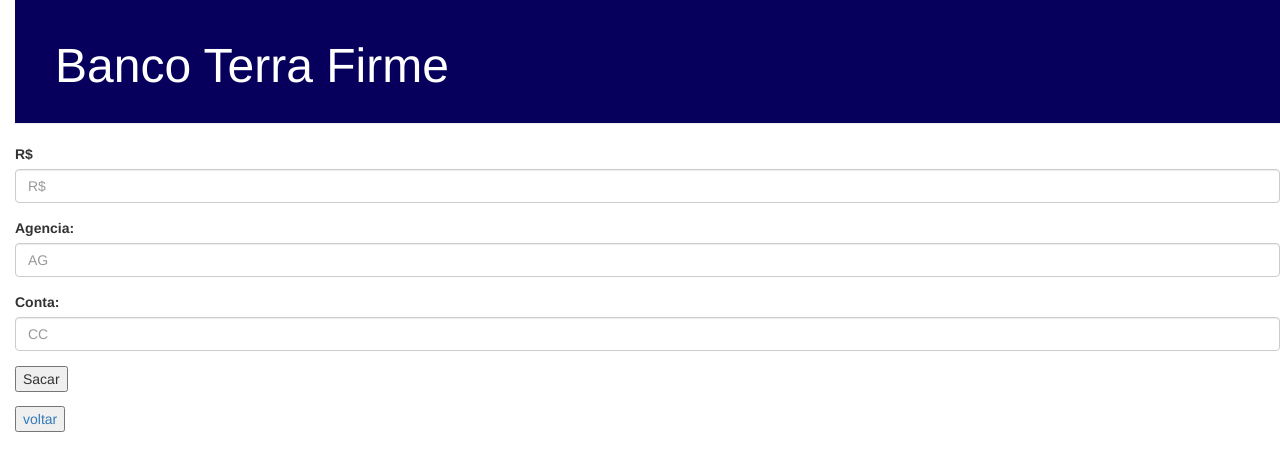
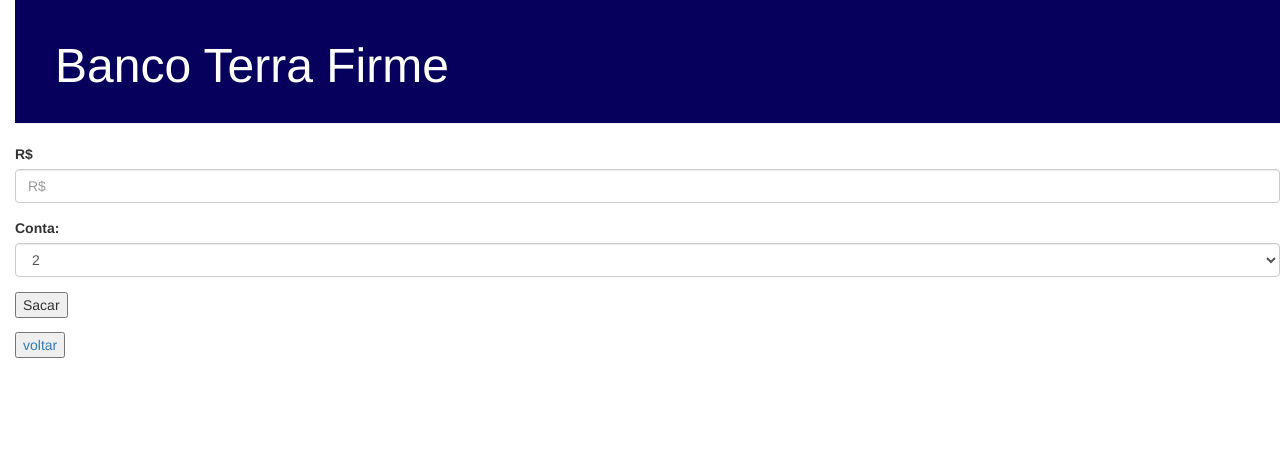
Before and after one commit to erickalo/banco, a Django app: page /sacar/ in a window 1280 px wide. Shown: the top 471 px of the page. Run offline with Django 3.2, Linux system fonts and the light colour scheme; the visitor is signed in with stand-in values (Sample User, id 1); some libraries are stand-ins or nearby versions.

Commit message:
Correção de bugs

```diff
--- a/blog/templates/blog/saque.html
+++ b/blog/templates/blog/saque.html
@@ -18,12 +18,11 @@
                 <input type="number", class="form-control" id="deposito" name="saque" placeholder="R$">
             </div>
             <div class="form-group">
-                <label for="agencia">Agencia:</label>
-                <input type="number", class="form-control" id="agencia" name="agencia" placeholder="AG">
-            </div>
-            <div class="form-group">
                 <label for="conta">Conta:</label>
-                <input type="number", class="form-control" id="conta" name="conta" placeholder="CC">
+                <select class="form-control" id="conta" name="conta">
+                    <option value="2">2</option>
+                    <option value="3">3</option>
+                </select>
             </div>
             <div>
                 {% for message in messages %}
--- a/blog/views.py
+++ b/blog/views.py
@@ -55,14 +55,21 @@ def deposito(request):
     if request.POST:
         conta = request.POST.get('conta')
         agencia = request.POST.get('agencia')
-        deposito = int(request.POST.get('deposito'))
-        if Clientes.objects.filter(user=request.user, cod_agencia=agencia, numero_conta=conta):
-            cli = Clientes.objects.get(user=request.user, cod_agencia=agencia, numero_conta=conta)
-            cli.saldo = deposito + cli.saldo
-            cli.save()
-            messages.success(request, f'Deposito realizado. Saldo atual: {cli.saldo}')
+        deposito = request.POST.get('deposito')
+        if deposito == '':
+            messages.error(request, 'ERRO! Valor inválido')
         else:
-            messages.error(request, 'ERRO! Conta não encontrada!')
+            deposito = int(deposito)
+            if conta == '' or agencia == '':
+                messages.error(request, 'ERRO! Conta não encontrada!')
+            else:
+                if Clientes.objects.filter(user=request.user, cod_agencia=agencia, numero_conta=conta):
+                    cli = Clientes.objects.get(user=request.user, cod_agencia=agencia, numero_conta=conta)
+                    cli.saldo = deposito + cli.saldo
+                    cli.save()
+                    messages.success(request, f'Deposito realizado. Saldo atual: {cli.saldo}')
+                else:
+                    messages.error(request, 'ERRO! Conta não encontrada!')
     return redirect('/depositar')
 
 
@@ -70,16 +77,19 @@ def deposito(request):
 def saque(request):
     if request.POST:
         conta = request.POST.get('conta')
-        agencia = request.POST.get('agencia')
-        saque = int(request.POST.get('saque'))
-        if Clientes.objects.filter(user=request.user, cod_agencia=agencia, numero_conta=conta):
-            cli = Clientes.objects.get(user=request.user, cod_agencia=agencia, numero_conta=conta)
-            if saque <= cli.saldo:
-                cli.saldo = cli.saldo - saque
-                cli.save()
-                messages.success(request, f'Saque realizado. Saldo atual: {cli.saldo}')
+        saque = request.POST.get('saque')
+        if saque == '':
+            messages.error(request, 'ERRO! Valor inválido')
+        else:
+            saque = int(saque)
+            if Clientes.objects.filter(user=request.user, numero_conta=conta):
+                cli = Clientes.objects.get(user=request.user, numero_conta=conta)
+                if saque <= cli.saldo:
+                    cli.saldo = cli.saldo - saque
+                    cli.save()
+                    messages.success(request, f'Saque realizado. Saldo atual: {cli.saldo}')
+                else:
+                    messages.error(request, 'ERRO! Saldo insuficiente')
             else:
-                messages.error(request, 'ERRO! Saldo insuficiente')
-        else:
-            messages.error(request, 'ERRO! Conta não encontrada!')
+                messages.error(request, 'ERRO! Conta não encontrada!')
     return redirect('/sacar')
```
